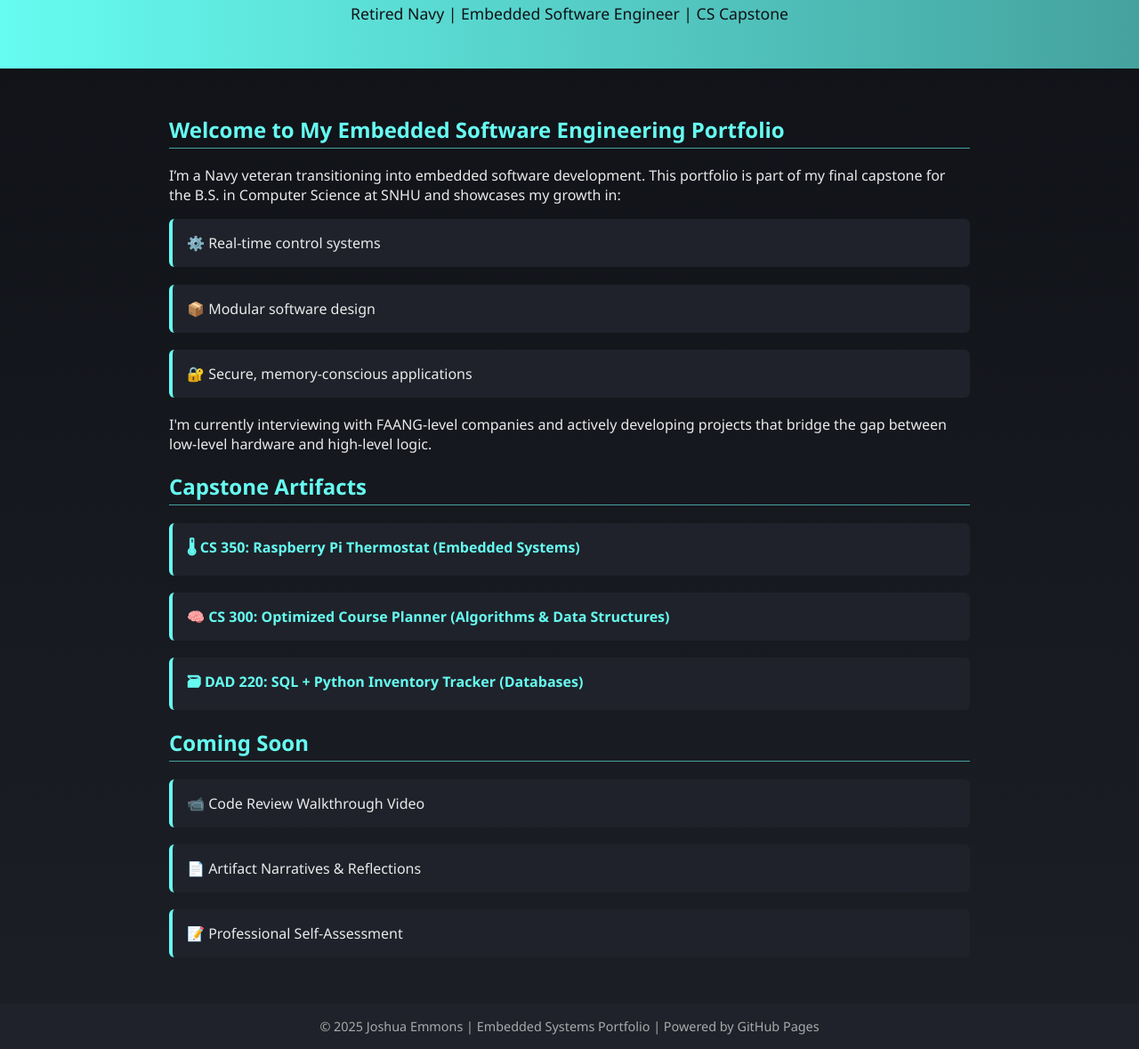
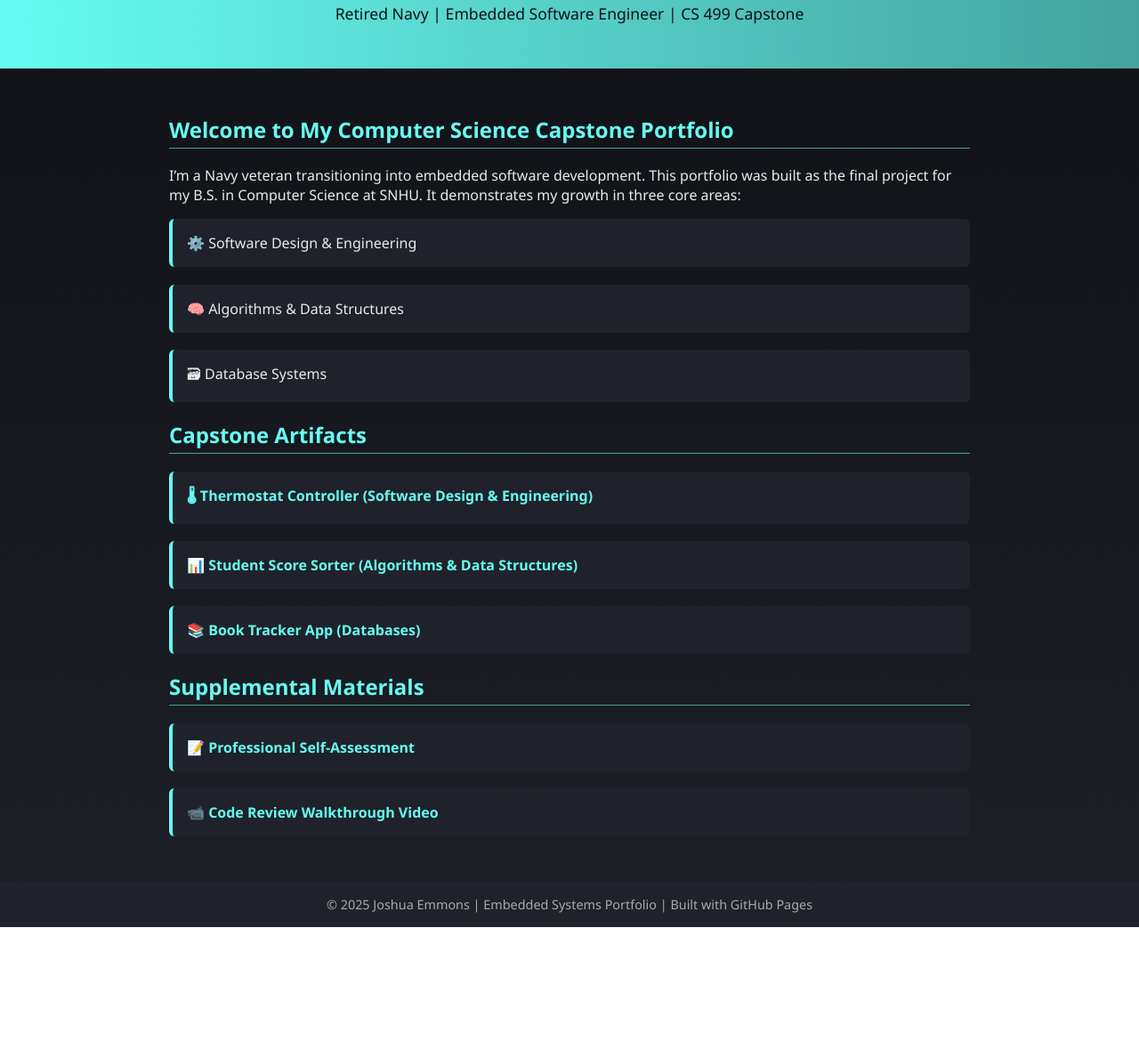
Before and after one commit to Pixelspacecowboy/pixelspacecowboy.github.io, a plain HTML site: page index.html in a window 1280 px wide. Shown: the part 92-1271 px from the top of the page at 89% size. After the commit the page ends 1134 px from the top, so only its background shows below. Drawn offline with Linux system fonts and the light colour scheme.

Commit message:
Update index.html

```diff
--- a/index.html
+++ b/index.html
@@ -83,41 +83,36 @@
 <body>
   <header>
     <h1>Joshua Emmons</h1>
-    <p class="subtitle">Retired Navy | Embedded Software Engineer | CS Capstone</p>
+    <p class="subtitle">Retired Navy | Embedded Software Engineer | CS 499 Capstone</p>
   </header>
 
   <section>
-    <h2>Welcome to My Embedded Software Engineering Portfolio</h2>
+    <h2>Welcome to My Computer Science Capstone Portfolio</h2>
     <p>
-      I’m a Navy veteran transitioning into embedded software development. This portfolio is part of my final capstone for the B.S. in Computer Science at SNHU and showcases my growth in:
+      I’m a Navy veteran transitioning into embedded software development. This portfolio was built as the final project for my B.S. in Computer Science at SNHU. It demonstrates my growth in three core areas:
     </p>
     <ul>
-      <li>⚙️ Real-time control systems</li>
-      <li>📦 Modular software design</li>
-      <li>🔐 Secure, memory-conscious applications</li>
+      <li>⚙️ Software Design & Engineering</li>
+      <li>🧠 Algorithms & Data Structures</li>
+      <li>🗃 Database Systems</li>
     </ul>
-
-    <p>
-      I'm currently interviewing with FAANG-level companies and actively developing projects that bridge the gap between low-level hardware and high-level logic.
-    </p>
 
     <h2>Capstone Artifacts</h2>
     <ul>
-      <li><a href="thermostat.html">🌡 CS 350: Raspberry Pi Thermostat (Embedded Systems)</a></li>
-      <li><a href="algorithms.html">🧠 CS 300: Optimized Course Planner (Algorithms & Data Structures)</a></li>
-      <li><a href="databases.html">🗃 DAD 220: SQL + Python Inventory Tracker (Databases)</a></li>
+      <li><a href="software-design.html">🌡 Thermostat Controller (Software Design & Engineering)</a></li>
+      <li><a href="algorithms.html">📊 Student Score Sorter (Algorithms & Data Structures)</a></li>
+      <li><a href="databases.html">📚 Book Tracker App (Databases)</a></li>
     </ul>
 
-    <h2>Coming Soon</h2>
+    <h2>Supplemental Materials</h2>
     <ul>
-      <li>📹 Code Review Walkthrough Video</li>
-      <li>📄 Artifact Narratives & Reflections</li>
-      <li>📝 Professional Self-Assessment</li>
+      <li><a href="self-assessment.html">📝 Professional Self-Assessment</a></li>
+      <li><a href="code-review.html">📹 Code Review Walkthrough Video</a></li>
     </ul>
   </section>
 
   <footer>
-    &copy; 2025 Joshua Emmons | Embedded Systems Portfolio | Powered by GitHub Pages
+    &copy; 2025 Joshua Emmons | Embedded Systems Portfolio | Built with GitHub Pages
   </footer>
 </body>
 </html>
```
